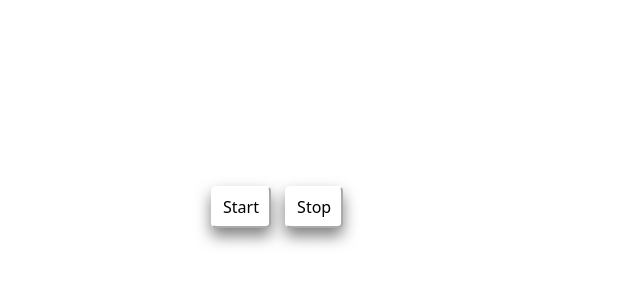
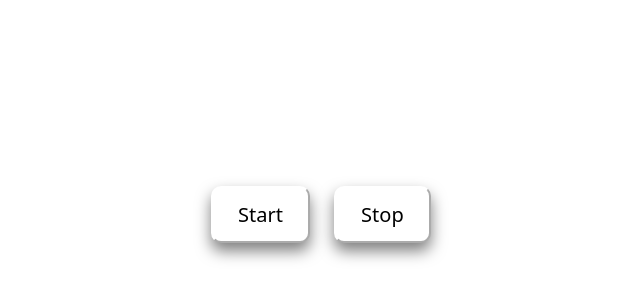
Before and after one commit to OlhaDudchenko/goit-js-hw-11-color-switch, a website built with Parcel: page src/index.html in a window 1280 px wide. Shown: the part 134-434 px from the top of the page, without its empty margins (429-1069 px from the left). Built offline with nearby package versions, Linux system fonts and the light colour scheme.

Commit message:
update designe for button

```diff
--- a/src/sass/_buttons.scss
+++ b/src/sass/_buttons.scss
@@ -1,20 +1,28 @@
+button {
+  margin-top: 25%;
+  background-color: #fff;
+  padding: 15px 25px;
+  display: inline-block;
 
-button{
-  margin-top:25%;
-  background-color: #fff;
-  padding:10px;
-
-  cursor:pointer;
-  border-radius:5px;
-  border-color:#fff;
-  box-shadow:0px 8px 15px rgba(0, 0, 0, 0.5)
+  cursor: pointer;
+  border-radius: 10px;
+  border-color: #fff;
+  box-shadow: 0px 8px 15px rgba(0, 0, 0, 0.5);
+  font-size: 20px;
 }
 
-button:hover{
-  background-color: #008080;
-  box-shadow: 0px 15px 20px rgba(0, 128, 128, 0.4);
+button:hover {
+  border: solid 2px #fff;
+  background-color: rgba(255, 255, 255, 0.4);
+  box-shadow: 0 0 10px #fff;
+  transform: scale(1.1);
 }
-button[data-action="start"]{
-  margin-left:50%;
-  margin-right:10px;
+button:active {
+  box-shadow: 0px 4px 8px rgba(246, 248, 248, 0.4);
+  transform: scale(0.98);
 }
+
+button[data-action='start'] {
+  margin-left: 50%;
+  margin-right: 20px;
+}
```
